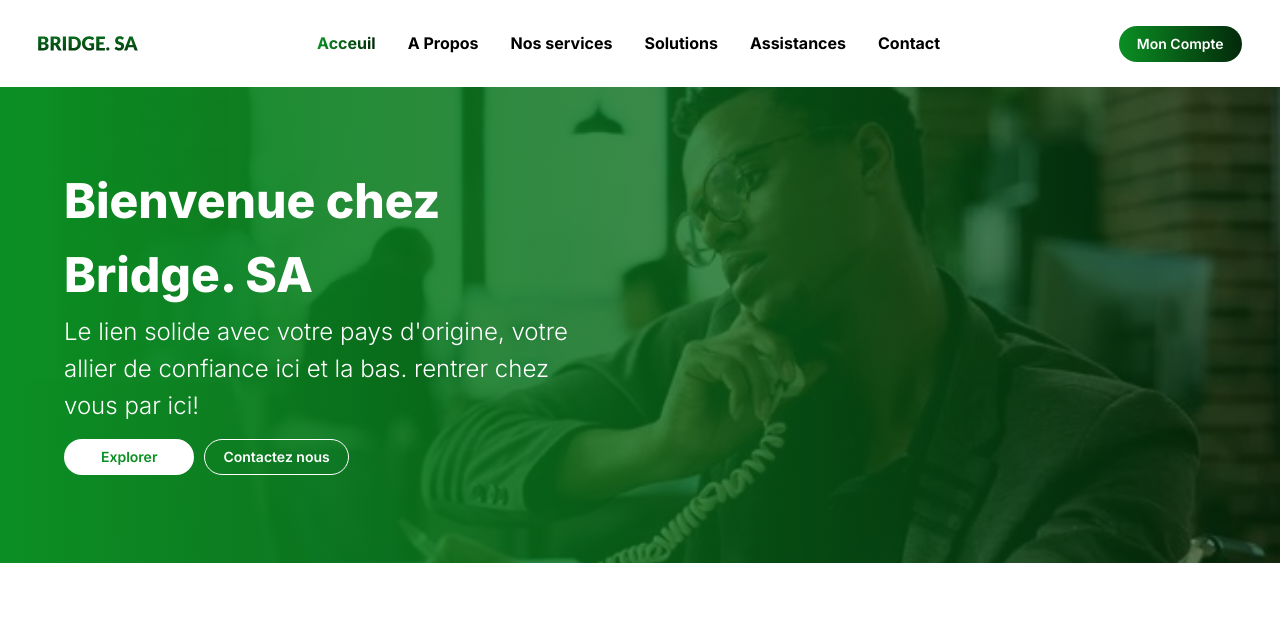
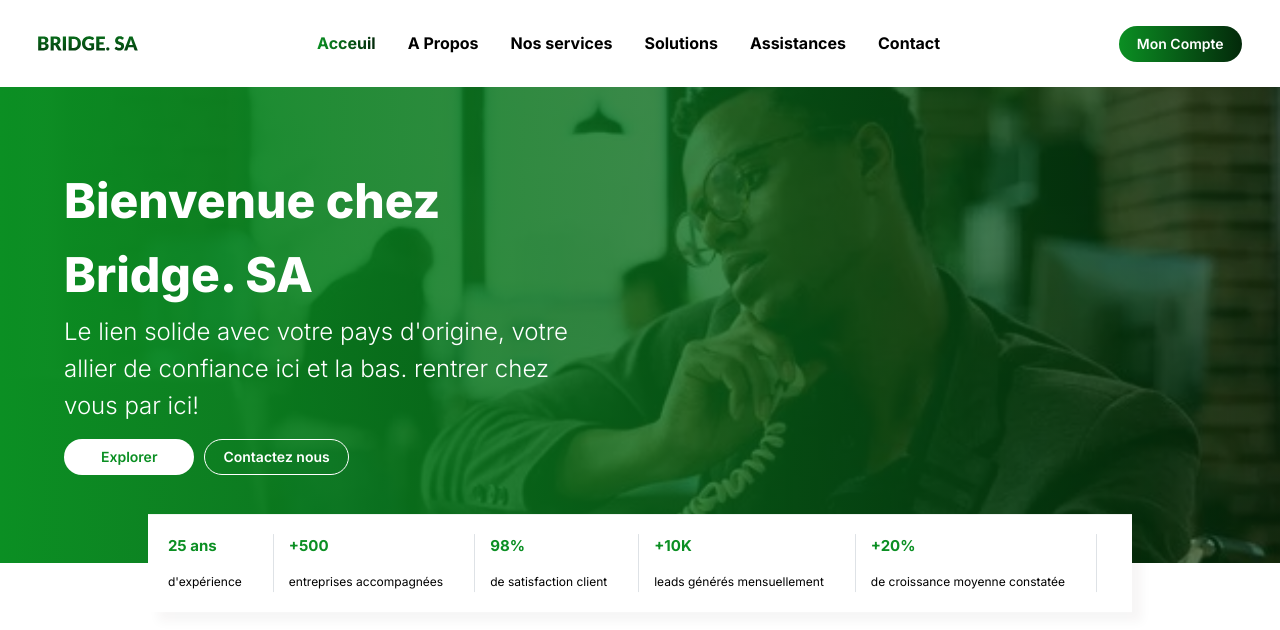
Before and after one commit to Ntchinda-Giscard/bridge-diaspo, a Next.js app: page / in a window 1280 px wide. Shown: the top 630 px of the page. Built offline with nearby package versions, Linux system fonts and the light colour scheme.

Commit message:
box shadow

```diff
--- /dev/null
+++ b/app/components/state.tsx
@@ -0,0 +1,24 @@
+import { Divider, Group, Stack } from '@mantine/core';
+import classes from '../css/stat.module.css';
+import {stats} from "./stats-into";
+import cx from 'clsx'
+function StatSection() {
+    return ( <div style={{ display: 'flex', justifyContent: 'center', alignItems: 'center', width: '100%' }}>
+    <div className = {cx(['flex flex-row p-5', classes.stats])}>
+        {
+            stats.map((s) => (
+                <Group>
+                    <Stack>
+                        <p className={classes.stats_value}> {s?.value} </p>
+                        <p className={classes.stat_label}> {s?.label} </p>
+                    </Stack>
+                    <Divider mx={15} orientation="vertical" />
+                </Group>
+
+            ))
+        }
+    </div>
+    </div> );
+}
+
+export default StatSection;
--- /dev/null
+++ b/app/components/stats-into.ts
@@ -0,0 +1,7 @@
+export const stats = [
+    { label: "d'expérience", value: "25 ans" },
+    { label: "entreprises accompagnées", value: "+500" },
+    { label: "de satisfaction client", value: "98%" },
+    { label: "leads générés mensuellement", value: "+10K" },
+    { label: "de croissance moyenne constatée", value: "+20%" },
+]
--- /dev/null
+++ b/app/css/stat.module.css
@@ -0,0 +1,19 @@
+.stats_value{
+    font-size: 15px;
+    font-weight: 700;
+    color: #0B8F23;
+}
+
+.stat_label{
+    font-size: 12px;
+    font-weight: 400;
+}
+
+.stats{
+    position: relative;
+    transform: translateY(-50%);
+    background: white;
+    z-index: 99999;
+    padding: 20px;
+    box-shadow: 10px 10px 10px #2825230A;
+}
--- a/app/page.tsx
+++ b/app/page.tsx
@@ -1,11 +1,13 @@
 import Image from "next/image";
 import HeroSection from "./components/hero";
+import StatSection from "./components/state";
 
 export default function Home() {
   return (
     <main className="flex min-h-screen flex-col">
       <div style={{ paddingTop: '5%' }}>
         <HeroSection />
+        <StatSection />
       </div>
     </main>
   );
```
